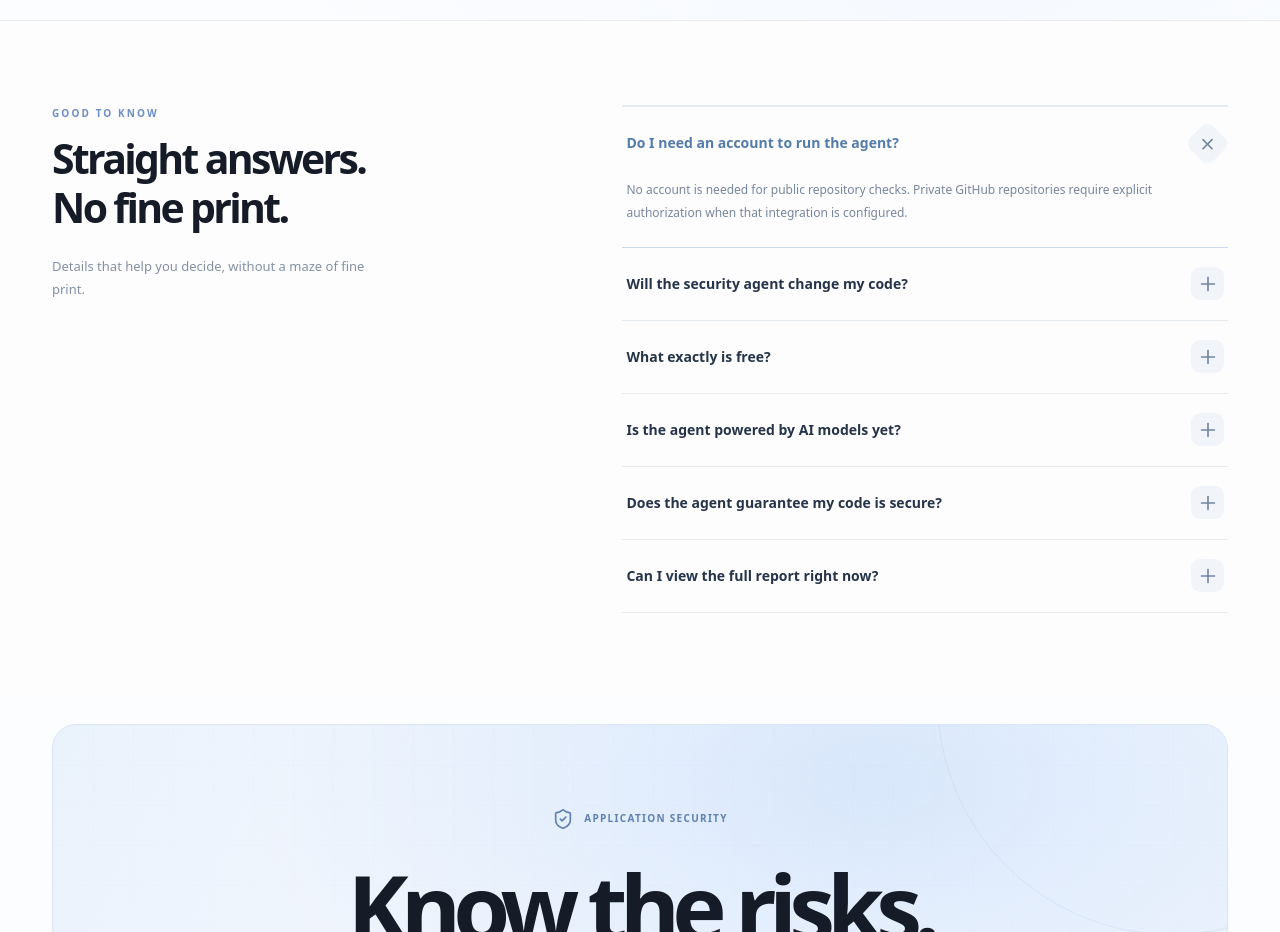
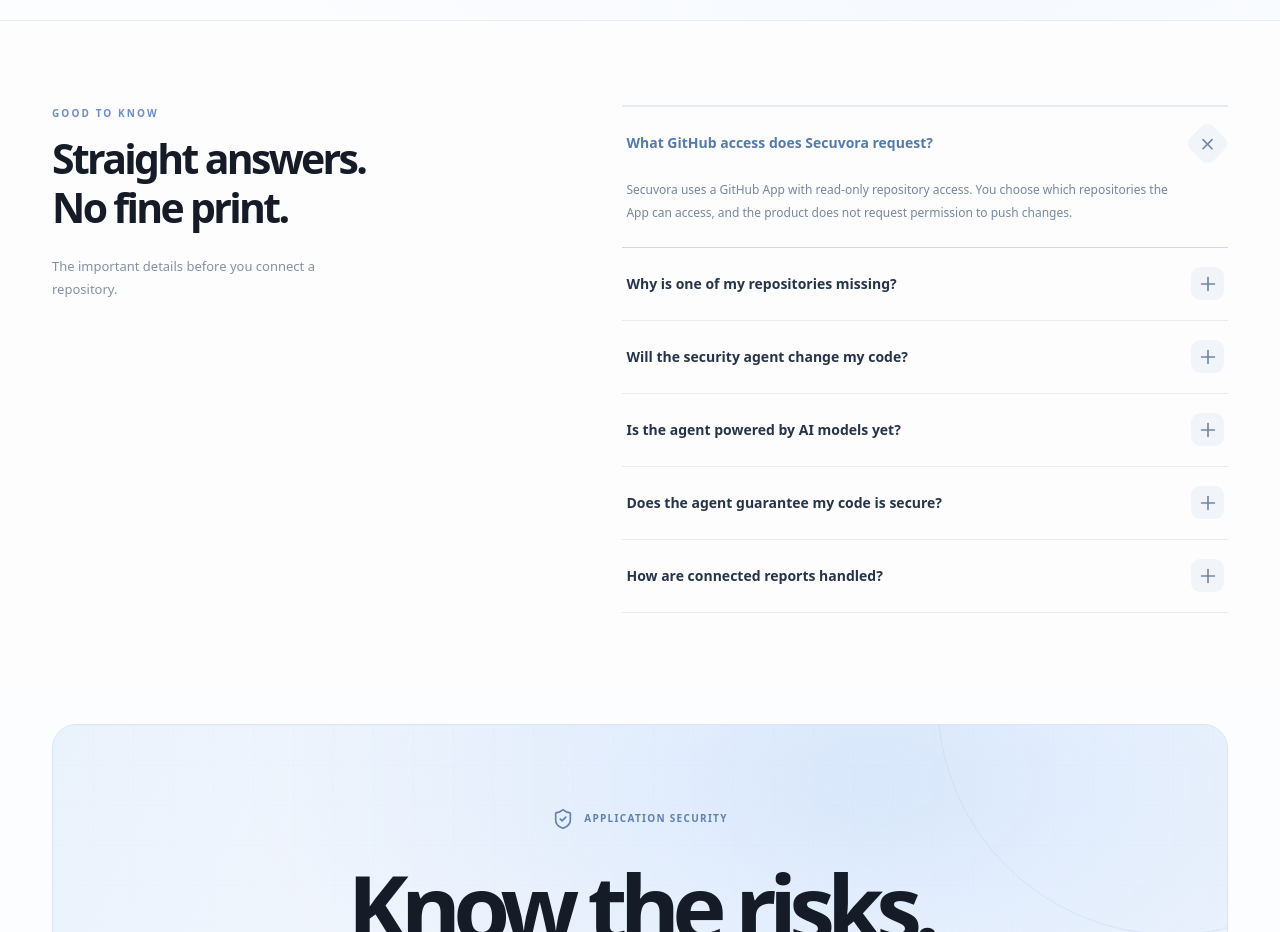
Before and after one commit to helloskyorigin/Safe-sure, a Next.js app: page / in a window 1280 px wide. Shown: the part 4060-4992 px from the top of the page. Built offline with nearby package versions, Linux system fonts and the light colour scheme.

Commit message:
Update FAQ for unified GitHub access

```diff
--- a/components/FaqSection.tsx
+++ b/components/FaqSection.tsx
@@ -6,28 +6,28 @@ import { Plus } from "lucide-react";
 
 const faqs = [
   {
-    question: "Do I need an account to run the agent?",
-    answer: "No account is needed for public repository checks. Private GitHub repositories require explicit authorization when that integration is configured.",
+    question: "What GitHub access does Secuvora request?",
+    answer: "Secuvora uses a GitHub App with read-only repository access. You choose which repositories the App can access, and the product does not request permission to push changes.",
+  },
+  {
+    question: "Why is one of my repositories missing?",
+    answer: "The selector can only show repositories granted to the Secuvora GitHub App. Open Manage repository access on the source screen, add the missing repository in GitHub, then return and refresh.",
   },
   {
     question: "Will the security agent change my code?",
-    answer: "No. The agent performs bounded read-only source analysis and advisory lookups. It does not modify code or apply patches; you review and make changes yourself.",
-  },
-  {
-    question: "What exactly is free?",
-    answer: "Public scans already provide full findings, evidence, impact, remediation and verification guidance without a paywall.",
+    answer: "No. The current agent performs bounded read-only source analysis and advisory lookups. It does not modify code, open pull requests or apply patches.",
   },
   {
     question: "Is the agent powered by AI models yet?",
-    answer: "Not yet. Secuvora currently uses real, deterministic security checks and OSV vulnerability intelligence to produce evidence-backed findings. Model-powered reasoning is planned; no report is presented as AI-verified.",
+    answer: "Not yet. Secuvora currently uses deterministic security checks and OSV vulnerability intelligence to produce evidence-backed findings. Model-powered reasoning is planned; no report is presented as AI-verified.",
   },
   {
     question: "Does the agent guarantee my code is secure?",
-    answer: "No. Secuvora currently uses automated static rules and OSV advisories; it does not perform full runtime, cross-file taint analysis or LLM reasoning. Findings can be incomplete and require human verification.",
+    answer: "No. Automated static rules and dependency advisories can miss issues or require human verification. A completed investigation is evidence for review, not a security certification.",
   },
   {
-    question: "Can I view the full report right now?",
-    answer: "Yes. Run a real public GitHub repository analysis now or explore the clearly labeled fictional sample report. Private access needs an authorized GitHub App configuration.",
+    question: "How are connected reports handled?",
+    answer: "GitHub-connected reports are stored in account-scoped encrypted storage with a limited retention period and can be deleted from Agent history. Source code is read for analysis and is not intentionally kept as a source archive.",
   },
 ];
 
@@ -38,8 +38,8 @@ export default function FaqSection() {
   return (
     <section id="faq" className="section bordered faq-section">
       <div className="container faq-grid">
-        <div className=""><p className="eyebrow">GOOD TO KNOW</p><h2>Straight answers.<br/>No fine print.</h2><p className="faq-intro">Details that help you decide, without a maze of fine print.</p></div>
-        <div className="faq-list ">
+        <div><p className="eyebrow">GOOD TO KNOW</p><h2>Straight answers.<br/>No fine print.</h2><p className="faq-intro">The important details before you connect a repository.</p></div>
+        <div className="faq-list">
           {faqs.map((faq, index) => (
             <div className={"faq-entry " + (open === index ? "expanded" : "")} key={faq.question}>
               <h3>
```
